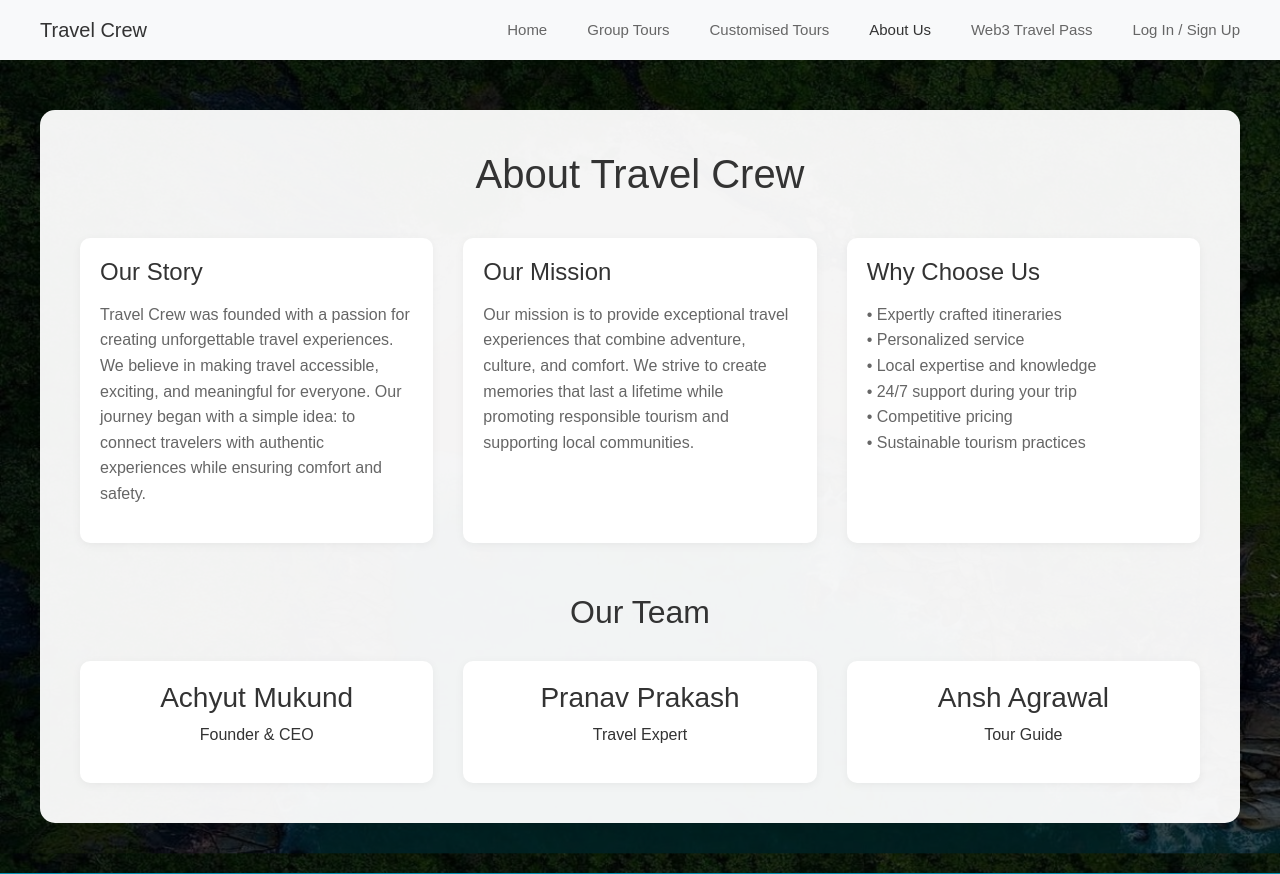
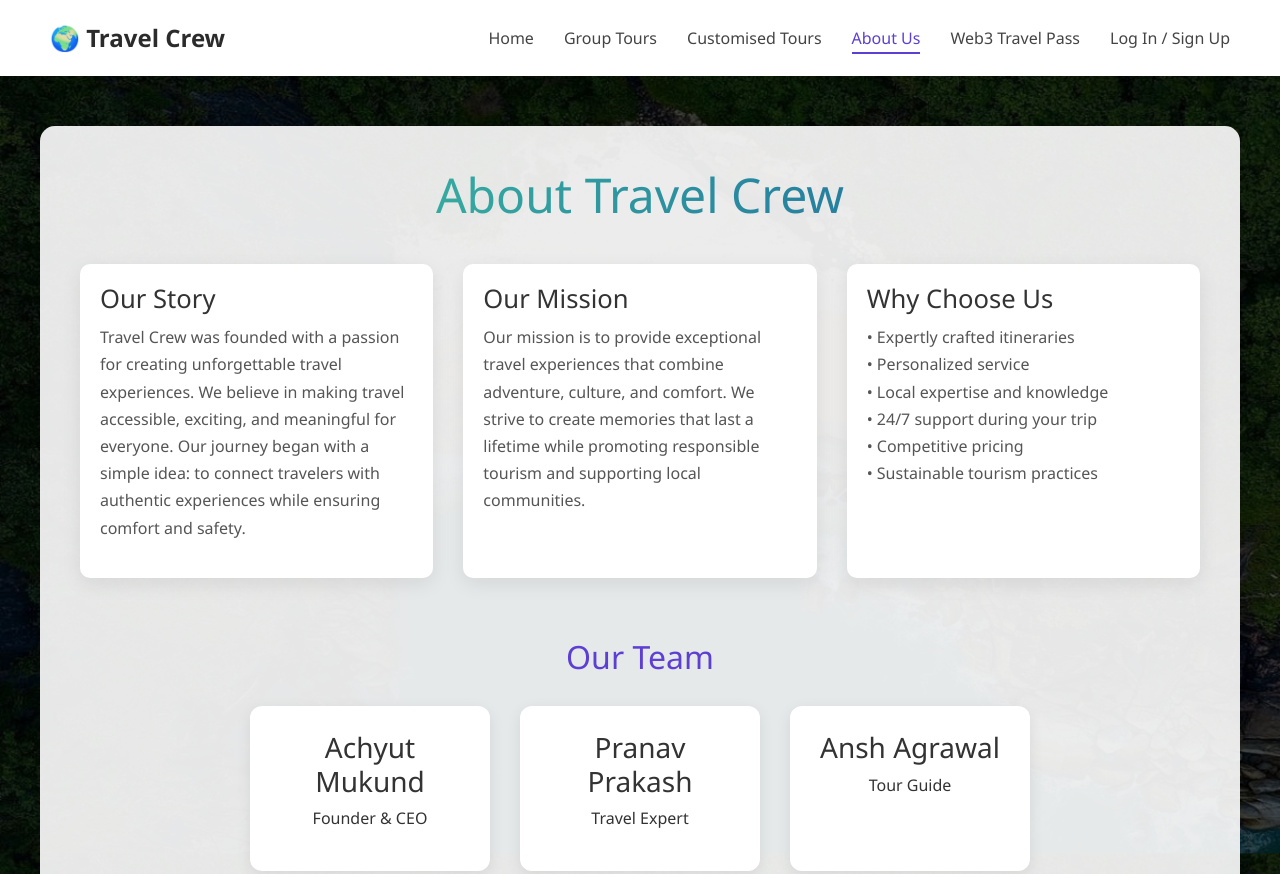
Before and after one commit to pra-08/Travelcrew, a website: page aboutUs.html in a window 1280 px wide. Shown: the top 874 px of the page. Drawn offline with nearby package versions, Linux system fonts and the light colour scheme.

Commit message:
Update aboutUs.html

```diff
--- a/aboutUs.html
+++ b/aboutUs.html
@@ -1,4 +1,4 @@
-<!DOCTYPE html>
+
 <html lang="en">
 <head>
     <meta charset="UTF-8">
@@ -9,7 +9,7 @@
     <script src="https://cdn.jsdelivr.net/npm/@supabase/supabase-js@2"></script>
     <style>
         body {
-            font-family: Arial, sans-serif;
+            font-family: 'Segoe UI', sans-serif;
             margin: 0;
             padding: 0;
             color: #333;
@@ -22,58 +22,90 @@
 
         .nav-container {
             display: flex;
+            justify-content: space-between;
             align-items: center;
-            padding: 15px 40px;
-            background-color: #f8f9fa;
-            box-shadow: 0 1px 3px rgba(0,0,0,0.1);
+            padding: 20px 50px;
+            background: rgba(255, 255, 255, 1);
+            backdrop-filter: blur(15px);
+            box-shadow: 0 4px 20px rgba(0, 0, 0, 0.1);
+            position: sticky;
+            top: 0;
+            z-index: 100;
         }
 
         .brand {
-            font-size: 20px;
-            color: #333;
+            font-size: 24px;
+            font-weight: bold;
+            color: #2b2b2b;
             text-decoration: none;
-            margin-right: auto;
-            font-weight: 500;
         }
 
         .nav-links {
+            list-style: none;
             display: flex;
-            gap: 40px;
-            list-style: none;
+            gap: 30px;
             margin: 0;
             padding: 0;
         }
 
         .nav-links a {
-            color: #666;
             text-decoration: none;
-            font-size: 15px;
-            transition: color 0.2s;
+            color: #444;
+            font-size: 16px;
+            position: relative;
+            transition: 0.3s ease;
         }
 
-        .nav-links a:hover {
-            color: #333;
+        .nav-links a::after {
+            content: '';
+            position: absolute;
+            bottom: -5px;
+            left: 0;
+            width: 0%;
+            height: 2px;
+            background-color: #5d3fd3;
+            transition: 0.3s ease;
         }
 
+        .nav-links a:hover::after,
+        .nav-links a.active::after {
+            width: 100%;
+        }
+
+        .nav-links a:hover,
         .nav-links a.active {
-            color: #333;
-            font-weight: 500;
+            color: #5d3fd3;
         }
 
         .about-container {
             max-width: 1200px;
             margin: 50px auto;
             padding: 40px;
-            background-color: rgba(255, 255, 255, 0.95);
+            background: rgba(255,255,255,0.9);
             border-radius: 15px;
-            box-shadow: 0 4px 15px rgba(0,0,0,0.1);
+            box-shadow: 0 6px 20px rgba(0,0,0,0.1);
+            animation: fadeSlideIn 1s ease;
+        }
+
+        @keyframes fadeSlideIn {
+            from {
+                opacity: 0;
+                transform: translateY(20px);
+            }
+            to {
+                opacity: 1;
+                transform: translateY(0);
+            }
         }
 
         .about-container h1 {
-            color: #333;
+            font-size: 3rem;
             text-align: center;
+            color: #5d3fd3;
             margin-bottom: 30px;
-            font-size: 2.5rem;
+            background: linear-gradient(to right, #43cea2, #185a9d);
+            -webkit-background-clip: text;
+            -webkit-text-fill-color: transparent;
         }
 
         .about-content {
@@ -85,74 +117,65 @@
 
         .about-section {
             padding: 20px;
-            background: white;
+            background: #fff;
             border-radius: 10px;
-            box-shadow: 0 2px 10px rgba(0,0,0,0.05);
+            box-shadow: 0 6px 20px rgba(0,0,0,0.08);
+            transition: all 0.3s ease;
+        }
+
+        .about-section:hover {
+            transform: translateY(-8px);
+            box-shadow: 0 10px 30px rgba(0,0,0,0.1);
         }
 
         .about-section h2 {
+            font-size: 1.6rem;
             color: #333;
-            margin-bottom: 15px;
-            font-size: 1.5rem;
+            margin-bottom: 10px;
         }
 
         .about-section p {
-            color: #666;
-            line-height: 1.6;
+            color: #555;
+            line-height: 1.7;
         }
 
-        .team-section {
+        .team-section h2 {
+            color: #5d3fd3;
             text-align: center;
-            margin-top: 50px;
+            font-size: 2rem;
+            margin-top: 60px;
         }
 
         .team-grid {
-            display: grid;
-            grid-template-columns: repeat(auto-fit, minmax(200px, 1fr));
+            display: flex;
+            flex-wrap: wrap;
             gap: 30px;
+            justify-content: center;
             margin-top: 30px;
         }
 
         .team-member {
-            background: white;
-            padding: 20px;
-            border-radius: 10px;
-            box-shadow: 0 2px 10px rgba(0,0,0,0.05);
+            background: #fff;
+            padding: 25px;
+            border-radius: 12px;
+            width: 240px;
+            text-align: center;
+            box-shadow: 0 4px 15px rgba(0,0,0,0.08);
+            transition: all 0.3s ease;
+        }
+
+        .team-member:hover {
+            transform: translateY(-6px);
+            box-shadow: 0 8px 25px rgba(0,0,0,0.12);
         }
 
         .team-member img {
-            width: 150px;
-            height: 150px;
+            width: 100px;
+            height: 100px;
             border-radius: 50%;
             margin-bottom: 15px;
             object-fit: cover;
-        }
-
-        .social-links {
-            display: flex;
-            justify-content: center;
-            gap: 20px;
-            margin-top: 40px;
-        }
-
-        .social-links a {
-            width: 40px;
-            height: 40px;
-            border-radius: 50%;
-            background: #f8f9fa;
-            display: flex;
-            align-items: center;
-            justify-content: center;
-            transition: transform 0.3s;
-        }
-
-        .social-links a:hover {
-            transform: translateY(-3px);
-        }
-
-        .social-links img {
-            width: 20px;
-            height: 20px;
+            border: 4px solid #5d3fd3;
         }
 
         footer {
@@ -178,11 +201,12 @@
             display: flex;
             justify-content: center;
         }
+
     </style>
 </head>
 <body>
     <nav class="nav-container">
-        <a href="index.html" class="brand">Travel Crew</a>
+        <a href="index.html" class="brand">🌍 Travel Crew</a>
         <ul class="nav-links">
             <li><a href="index.html">Home</a></li>
             <li><a href="destinations.html">Group Tours</a></li>
```
